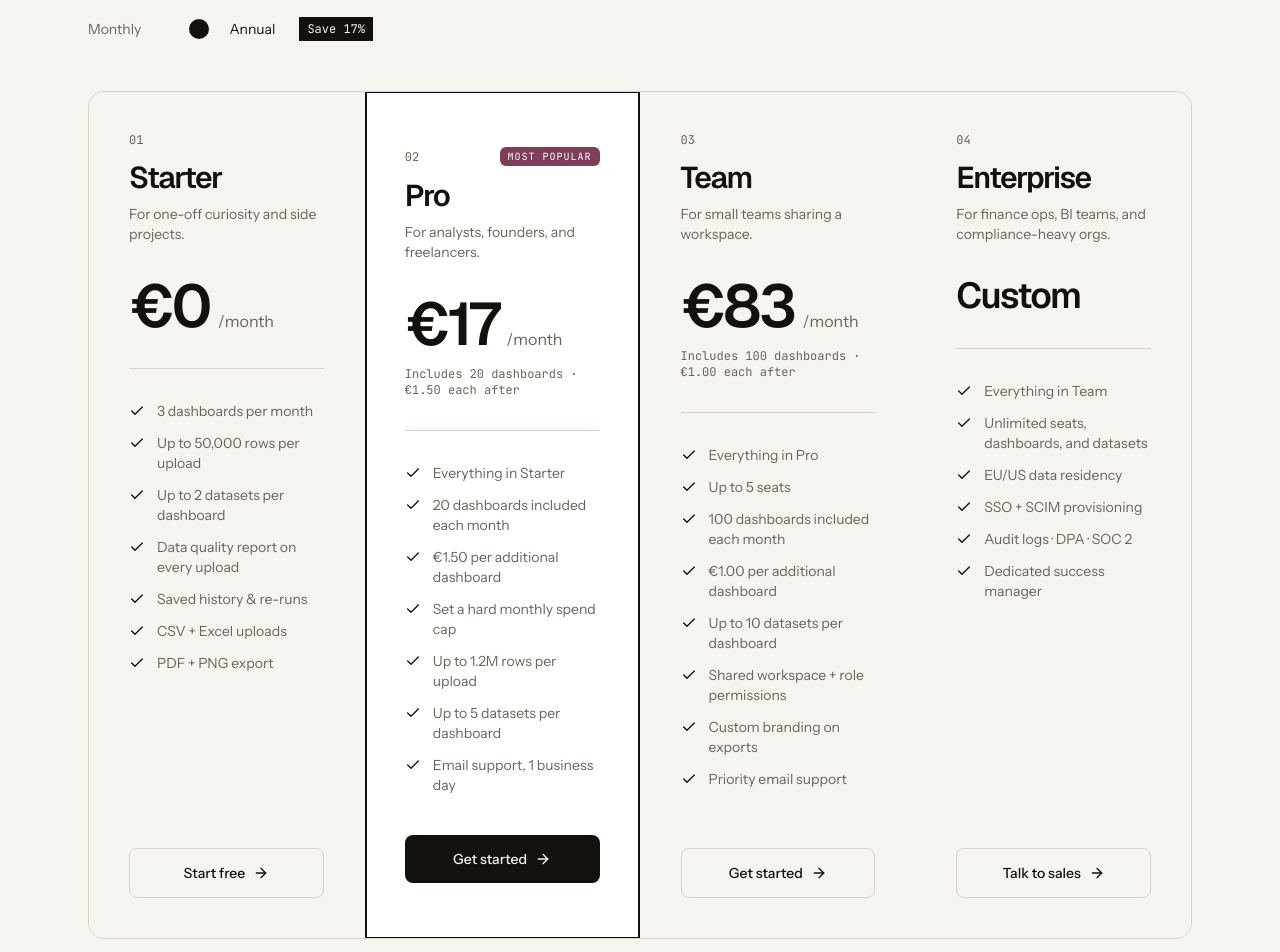
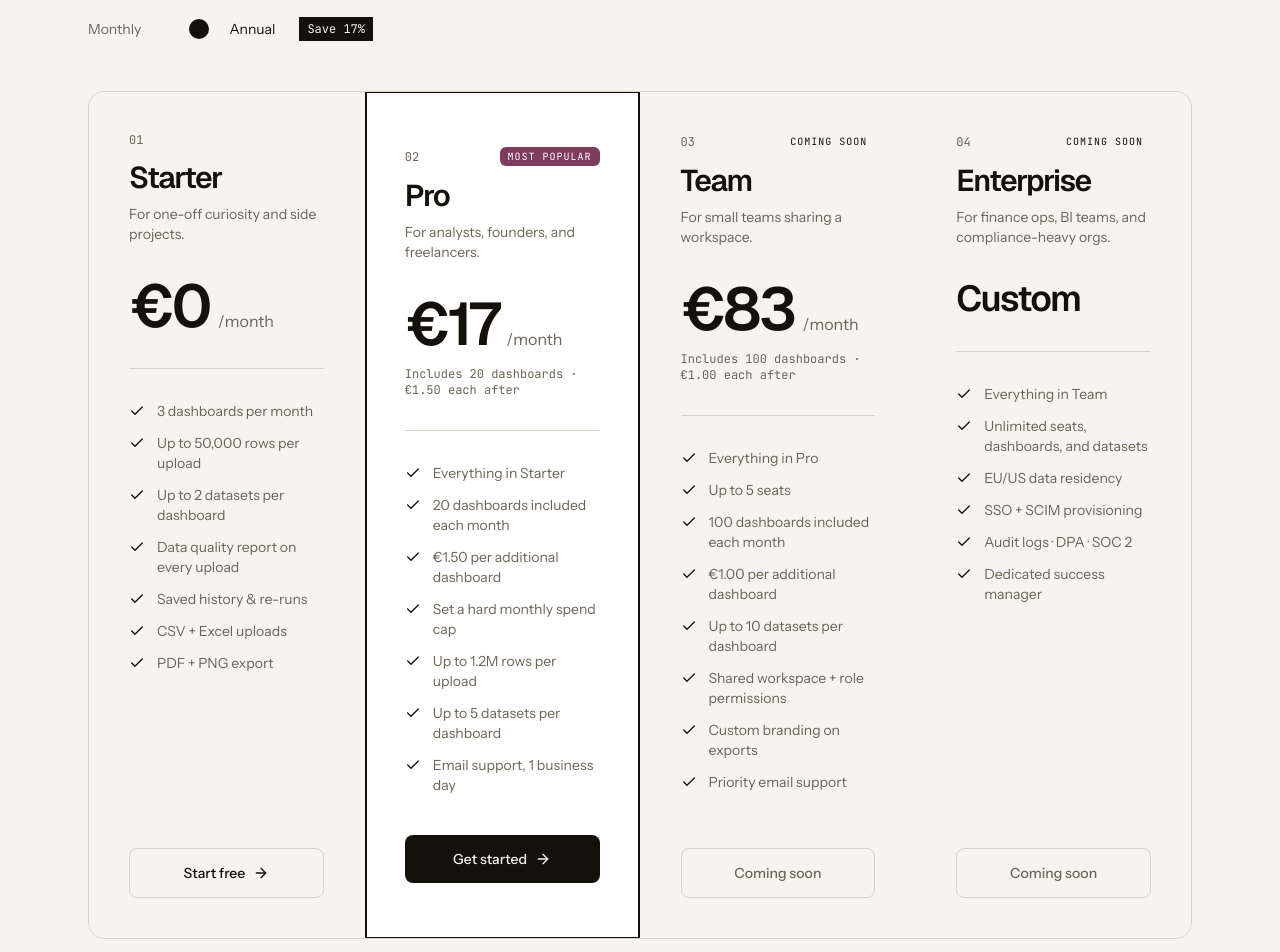
Before and after one commit to vzedo112/Datuma, a React (Create React App) app in the folder frontend/: page /pricing in a window 1280 px wide. Shown: the part 520-1472 px from the top of the page. Built offline with nearby package versions, Linux system fonts and the light colour scheme; no server answers.

Commit message:
feat: add 'Coming Soon' indicator for upcoming pricing plans and disable interactions

```diff
--- a/frontend/src/pages/Pricing.jsx
+++ b/frontend/src/pages/Pricing.jsx
@@ -55,6 +55,7 @@ const plans = [
     meter: "Includes 100 dashboards · €1.00 each after",
     cta: "Get started",
     href: "/app",
+    comingSoon: true,
     features: [
       "Everything in Pro",
       "Up to 5 seats",
@@ -74,6 +75,7 @@ const plans = [
     annual: null,
     cta: "Talk to sales",
     href: "mailto:hello@datuma.app",
+    comingSoon: true,
     features: [
       "Everything in Team",
       "Unlimited seats, dashboards, and datasets",
@@ -139,6 +141,9 @@ function Plans({ annual }) {
   const handleCta = async (p) => {
     setError(null);
 
+    // Coming-soon plans are non-interactive; button is rendered disabled.
+    if (p.comingSoon) return;
+
     // Starter = just go to the app (sign-in flow handled by route gating).
     if (p.key === "starter") {
       navigate("/app");
@@ -203,6 +208,11 @@ function Plans({ annual }) {
                   Most Popular
                 </span>
               )}
+              {p.comingSoon && (
+                <span className="px-2 py-0.5 bg-foreground/10 text-foreground text-[10px] font-mono uppercase tracking-widest rounded">
+                  Coming Soon
+                </span>
+              )}
             </div>
             <h3 className="font-display text-3xl">{p.name}</h3>
             <p className="text-sm text-muted-foreground mt-2">{p.description}</p>
@@ -240,15 +250,19 @@ function Plans({ annual }) {
           <button
             type="button"
             onClick={() => handleCta(p)}
-            disabled={loadingKey === p.key}
+            disabled={loadingKey === p.key || p.comingSoon}
             className={cn(
-              "w-full py-3.5 inline-flex items-center justify-center gap-2 text-sm font-medium transition-all group rounded-md disabled:opacity-60 disabled:cursor-wait",
-              p.popular
-                ? "bg-foreground text-background hover:bg-foreground/90"
-                : "border border-foreground/20 hover:border-foreground hover:bg-foreground/5"
+              "w-full py-3.5 inline-flex items-center justify-center gap-2 text-sm font-medium transition-all group rounded-md",
+              p.comingSoon
+                ? "border border-foreground/10 bg-foreground/5 text-muted-foreground cursor-not-allowed"
+                : p.popular
+                ? "bg-foreground text-background hover:bg-foreground/90 disabled:opacity-60 disabled:cursor-wait"
+                : "border border-foreground/20 hover:border-foreground hover:bg-foreground/5 disabled:opacity-60 disabled:cursor-wait"
             )}
           >
-            {loadingKey === p.key ? (
+            {p.comingSoon ? (
+              "Coming soon"
+            ) : loadingKey === p.key ? (
               <>
                 <Loader2 className="w-4 h-4 animate-spin" />
                 Redirecting…
```
